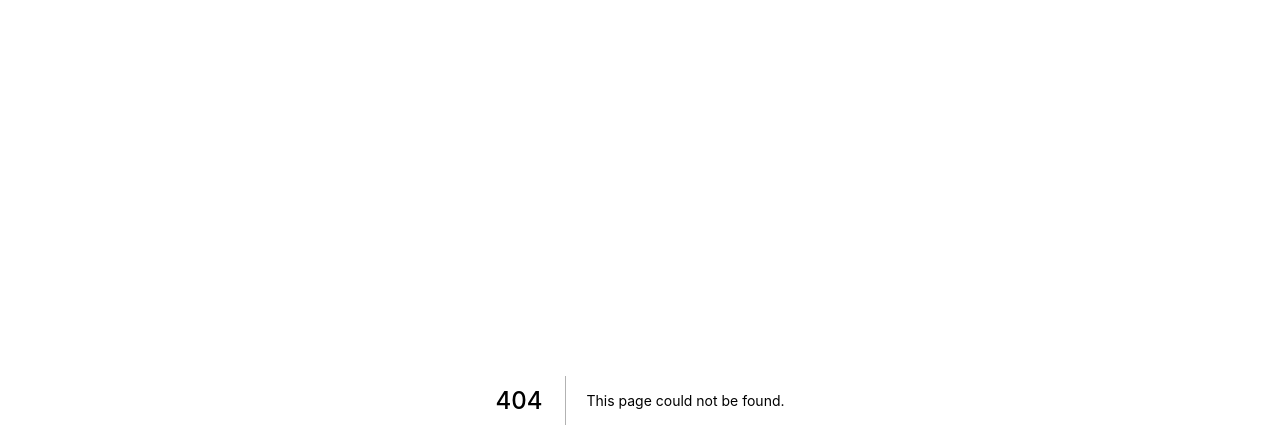
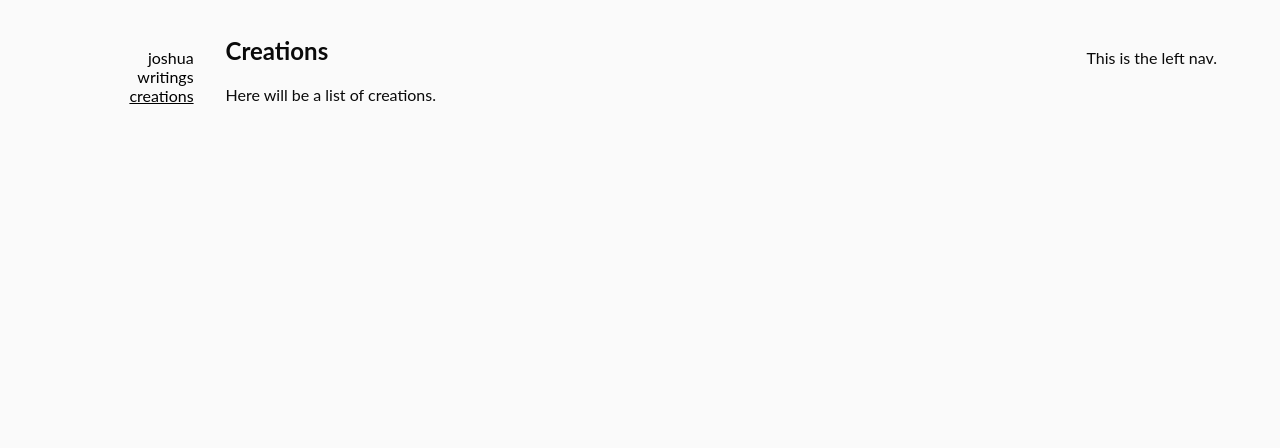
Before and after one commit to jdnordy/joshuadavidnordstrom, a Next.js app: page /creations in a window 1280 px wide. Before the commit this address had no page. Shown: the top 448 px of the page. Built offline with nearby package versions, Linux system fonts and the light colour scheme.

Commit message:
changed works to creations

```diff
--- a/components/Leftnav/index.tsx
+++ b/components/Leftnav/index.tsx
@@ -7,7 +7,7 @@ type Props = {
   page: string;
 };
 const Leftnav: React.FC<Props> = ({ page }) => {
-  const pages = ["joshua", "writings", "works"];
+  const pages = ["joshua", "writings", "creations"];
 
   return (
     <header className={styles.leftnav}>
--- a/pages/works/index.tsx
+++ b/pages/creations/index.tsx
@@ -3,10 +3,10 @@ import React from "react";
 import { App } from "../../components";
 
 const Works: React.FC = () => (
-  <App page="works">
+  <App page="creations">
     <section>
-      <h1>Works</h1>
-      <p>Here will be a list of works.</p>
+      <h1>Creations</h1>
+      <p>Here will be a list of creations.</p>
     </section>
   </App>
 );
```
